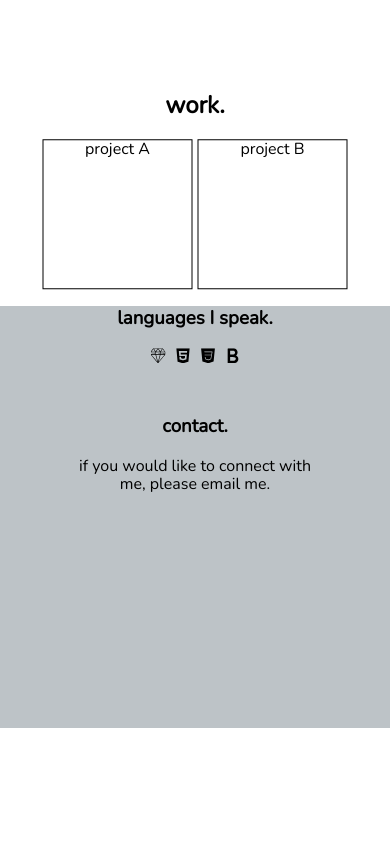
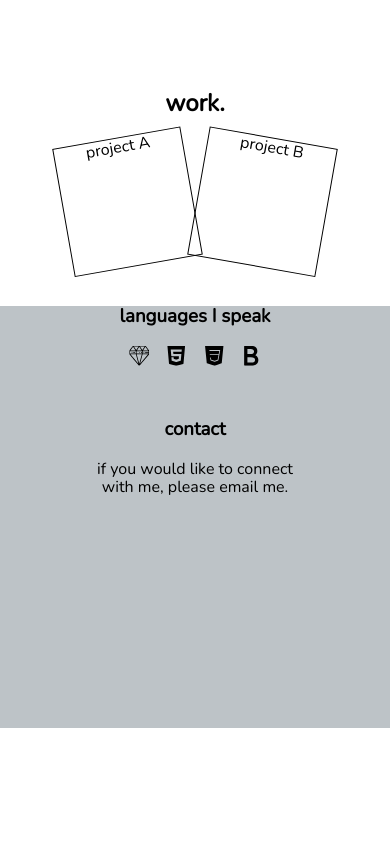
Before and after one commit to jpduong/portfolio_basic_htmlcss, a plain HTML site: page home.html in a window 390 px wide. Shown: the part 960-1804 px from the top of the page. Drawn offline with nearby package versions, Linux system fonts and the light colour scheme.

Commit message:
mvp mobile

```diff
--- a/home.html
+++ b/home.html
@@ -128,17 +128,20 @@
         </div>
 
         <div class='languages'>
-            <h3>languages I speak.</h3>
+            <h3>languages I speak</h3>
             <div class='languages-icons'>
-                    <li> <img src="resources/ruby.svg" alt="" class='icon-small'> </li>
-                    <li> <img src="resources/html.svg" alt="" class='icon-small'> </li>
-                    <li> <img src="resources/css.svg" alt="" class='icon-small'> </li>
-                    <li> <img src="resources/bootstrap.svg" alt="" class='icon-small'> </li>
+                    <li> <img src="resources/ruby.svg" alt="" class='icon'>
+                    </li>
+                    <li> <img src="resources/html.svg" alt="" class='icon'>
+                    </li>
+                    <li> <img src="resources/css.svg" alt="" class='icon'>
+                    </li>
+                    <li> <img src="resources/bootstrap.svg" alt="" class='icon'> </li>
             </div>
         </div>
 
         <div class='contact'>
-                <h3>contact.</h3>
+                <h3>contact</h3>
                 <p>if you would like to connect with me, please email me.</p>
         </div>
         </div>
--- a/scss/style.scss
+++ b/scss/style.scss
@@ -274,22 +274,19 @@ $background: linear-gradient(to bottom, $white 0%, $white 50%, $grey 50%, $grey
     list-style: none;
 }
 .icon {
-    width: 15px;
-    height: 15px;
+    width: 20px;
+    height: 20px;
 }
 .icon-small {
-    width: 15px;
-    height: 15px;
-    margin: auto 5px;
+    width: 12px;
+    height: 12px;
+    margin: 5px 5px;
 }
 .dp {
     height: 150px;
     width: 150px;
 }
-.social {
-    display: grid;
-    grid-template-columns: 1fr 1fr;
-}
+
 // nav
 nav {
     display: flex;
@@ -300,7 +297,6 @@ nav {
     background-color: $white;
     padding: 0px 50px;
     box-shadow: 0 3px 2px -2px $grey;
-    opacity: 0;
 }
 
 //pages
@@ -319,6 +315,10 @@ nav {
         text-align: center;
         @extend %center;
         box-shadow: $shadow;
+        .social {
+            display: grid;
+            grid-template-columns: 1fr 1fr;
+        }
     }
 }
 //work
@@ -335,19 +335,29 @@ nav {
             justify-items: center;
             grid-gap: 5px;
             .project {
-                height: 150px;
-                width: 150px;
+                height: 130px;
+                width: 130px;
                 border: 1px solid black;
-                &.c {
-                    grid-column-start: span 2;
+                &.a {
+                    transform: rotate(-10deg);
+                }
+                &.b {
+                    transform: rotate(10deg);
                 }
             }
         }
     }
     .languages {
+        h3 {
+            padding-top: 20px;
+        }
         .languages-icons {
             display: flex;
-            justify-content: center;
+            justify-content: space-between;
+            width: 50%;
+            position: relative;
+            left: 50%;
+            transform: translatex(-50%);
         }
     }
     .contact {
@@ -372,12 +382,6 @@ nav {
             width: 130px;
             height: 130px;
             border: 1px solid $grey;
-            // &.b {
-            //     transform: rotate(-10deg);
-            // }
-            // &.c {
-            //     transform: rotate(10deg);
-            // }
         }
             .linh {
                 position: absolute;
@@ -385,16 +389,15 @@ nav {
                 .a {
                     width: 100px;
                     height: 100px;
-                    // border-radius: 50%;
                     border: 2px solid $grey;
                 }
             }
         }
     }
     .interests {
-        display: grid;
-        grid-template-columns: 1fr 1fr;
-        width: 33%;
+        display: flex;
+        justify-content: space-between;
+        width: 50%;
         position: relative;
         left: 50%;
         transform: translatex(-50%);
```
Also changed, not shown: css/style.css, 1 other file.
